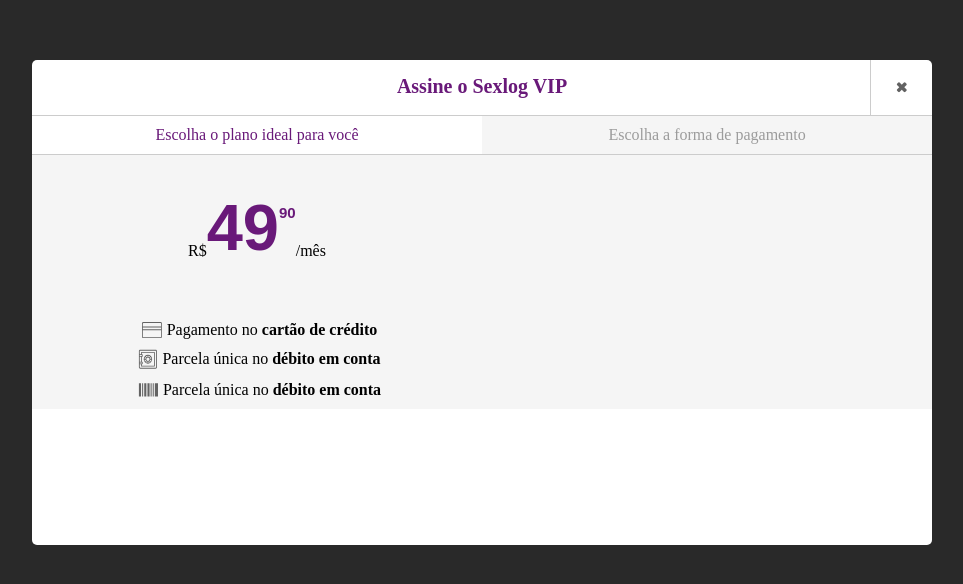
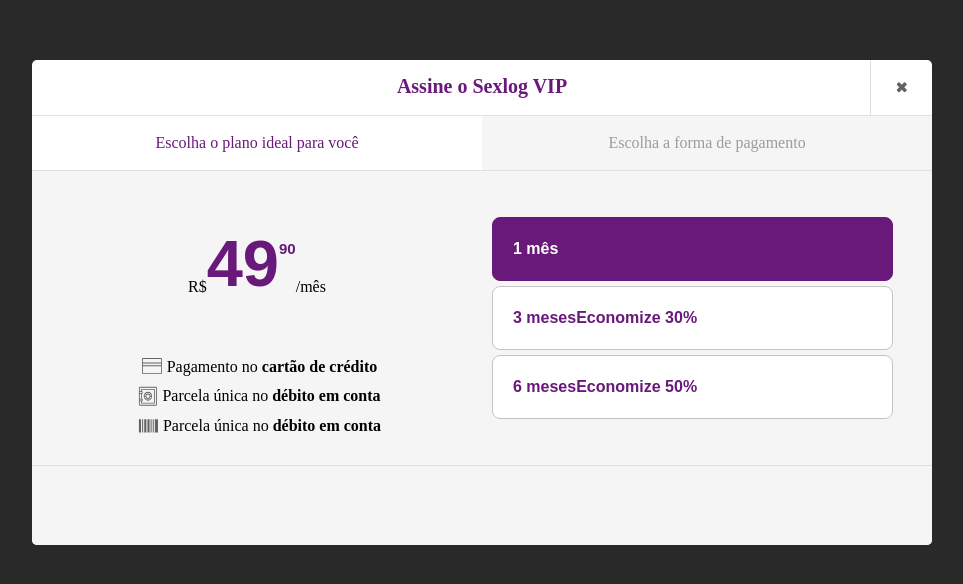
Before and after one commit to hugocica/sexlog-front, an Angular app: page / in a window 1280 px wide. Shown: the part 106-690 px from the top of the page, without its empty margins (166-1129 px from the left). Built offline with nearby package versions, Linux system fonts and the light colour scheme; a web font is replaced by a local one.

Commit message:
Adição do Favicon da Sexlog | Adição das opções de planos | Estilização

```diff
--- a/src/app/app.component.html
+++ b/src/app/app.component.html
@@ -17,6 +17,8 @@
             </div>
 
             <div class="plano-info">
+                <span class="vertical-helper"></span>
+                <div class="inner-wrapper">
                     <div class="valor-container">
                         <span class="real-symbol">R$</span>
                         <p class="valor-number main-color">
@@ -46,7 +48,29 @@
                         </div>
                     </div>
                 </div>
-            <div class="plano-opcoes"></div>
+            </div>
+
+            <div class="plano-opcoes">
+                <span class="vertical-helper"></span>
+                <div class="inner-wrapper">
+                    <div id="1" class="active opcao-box">
+                        <span class="bullet-check"></span>
+                        <span class="text">1 mês</span>
+                    </div>
+
+                    <div id="2" class="opcao-box">
+                        <span class="bullet-check"></span>
+                        <span class="text">3 meses</span>
+                        <span class="economize">Economize <span class="percetage">30%</span></span>
+                    </div>
+
+                    <div id="3" class="opcao-box">
+                        <span class="bullet-check"></span>
+                        <span class="text">6 meses</span>
+                        <span class="economize">Economize <span class="percetage">50%</span></span>
+                    </div>
+                </div>
+            </div>
         </div>
 
         <div class="modal-footer">
--- a/src/index.html
+++ b/src/index.html
@@ -2,7 +2,7 @@
 <html lang="en">
 <head>
   <meta charset="utf-8">
-  <title>SexlogFront</title>
+  <title>Assine Sexlog VIP</title>
   <base href="/">
 
   <meta name="viewport" content="width=device-width, initial-scale=1">
--- a/src/styles.scss
+++ b/src/styles.scss
@@ -1,7 +1,46 @@
 /* You can add global styles to this file, and also import other style files */
 
+// declaração de variáveis
 $sexlog-purple: #691979;
 
+// declaração de media queries
+@mixin phone {
+	@media (min-width: #{$phone-width}) and (max-width: #{$tablet-portrait - 1px}) {
+		@content;
+	}
+}
+
+@mixin tablet-portrait {
+    @media (min-width: #{$tablet-portrait}) and (max-width: #{$tablet-landscape - 1px}) and (orientation : portrait) {
+        @content;
+    }
+}
+
+@mixin tablet-landscape {
+    @media (min-width: #{$tablet-portrait}) and (max-width: #{$tablet-landscape - 1px}) and (orientation : landscape) {
+        @content;
+    }
+}
+
+@mixin laptop {
+    @media (max-width: #{$laptop-width - 1px}) {
+        @content;
+    }
+}
+
+@mixin desktop-1366 {
+    @media (max-width: #{$desktop-1366-width - 1px}) {
+        @content;
+    }
+}
+
+@mixin desktop-1440 {
+    @media (max-width: #{$desktop-1440-width - 1px}) {
+        @content;
+    }
+}
+
+// classes genéricas
 .main-color {
     color: $sexlog-purple;
 }
@@ -23,6 +62,7 @@
     vertical-align: middle;
 }
 
+// estilização dentro do body
 body {
     background-color: #292929;
     font-family: Signika Negative;
@@ -44,6 +84,7 @@
             left: calc(50% - 450px);
             border-radius: 5px;
             margin: 0;
+            overflow: hidden;
 
             .modal-header {
                 position: relative;
@@ -62,7 +103,7 @@
                     top: 0;
                     right: 0;
                     padding: 0 25px;
-                    border-left: 1px solid #ccc;
+                    border-left: 1px solid #E0E0E0;
                     height: 100%;
 
                     i {
@@ -76,16 +117,17 @@
             }
             .modal-content {
                 background-color: #F5F5F5;
+                height: 350px;
 
                 .plano-flow {
-                    border-top: 1px solid #ccc;
-                    border-bottom: 1px solid #ccc;
+                    border-top: 1px solid #E0E0E0;
+                    border-bottom: 1px solid #E0E0E0;
 
                     p {
                         float: left;
                         width: 50%;
                         margin: 0;
-                        padding: 10px 0;
+                        padding: 18px 0;
                         text-align: center;
                         color: #9C9C9C;
 
@@ -100,6 +142,11 @@
                     float: left;
                     width: 50%;
                     text-align: center;
+                    height: 295px;
+
+                    .inner-wrapper {
+                        display: inline-block;
+                        vertical-align: middle;
 
                         .valor-container {
                             padding: 50px 0;
@@ -141,9 +188,50 @@
                         }
                     }
                 }
-            .modal-footer {
-                background-color: #F5F5F5;
+                .plano-opcoes {
+                    float: left;
+                    width: 50%;
+                    height: 295px;
+
+                    .inner-wrapper {
+                        display: inline-block;
+                        vertical-align: middle;
+                        width: 92%;
+
+                        .opcao-box {
+                            background-color: #fff;
+                            width: 100%;
+                            max-width: calc(100% - 55px);
+                            border-radius: 8px;
+                            padding: 22px 20px;
+                            margin-left: 10px;
+                            color: $sexlog-purple;
+                            border: 1px solid #C4C4C4;
+                            font-family: Arial;
+                            font-weight: 700;
+
+                            &:not(:last-of-type) {
+                                margin-bottom: 5px;
+                            }
+                            &:hover {
+                                cursor: pointer;
+                            }
+                            &.active {
+                                background-color: $sexlog-purple;
+                                color: #fff;
+                                border-color: $sexlog-purple;
+                                cursor: default;
                             }
                         }
                     }
                 }
+            }
+            .modal-footer {
+                background-color: #F5F5F5;
+                height: 80px;
+                width: 100%;
+                border-top: 1px solid #E0E0E0;
+            }
+        }
+    }
+}
```
Also changed, not shown: 2 other files (tests, documents, lock files or other folders). Lines whose indentation alone changed are shown as unchanged.
